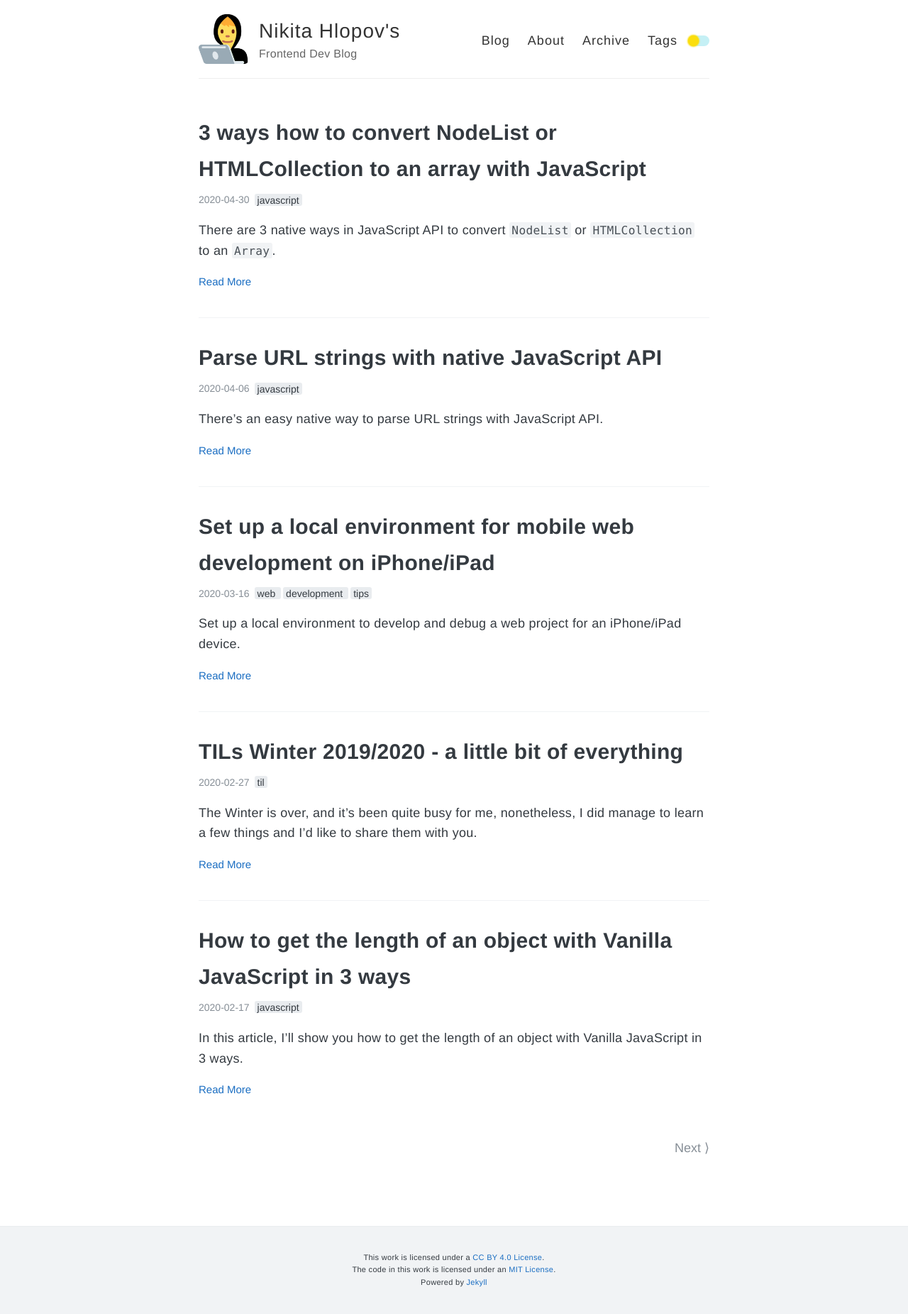
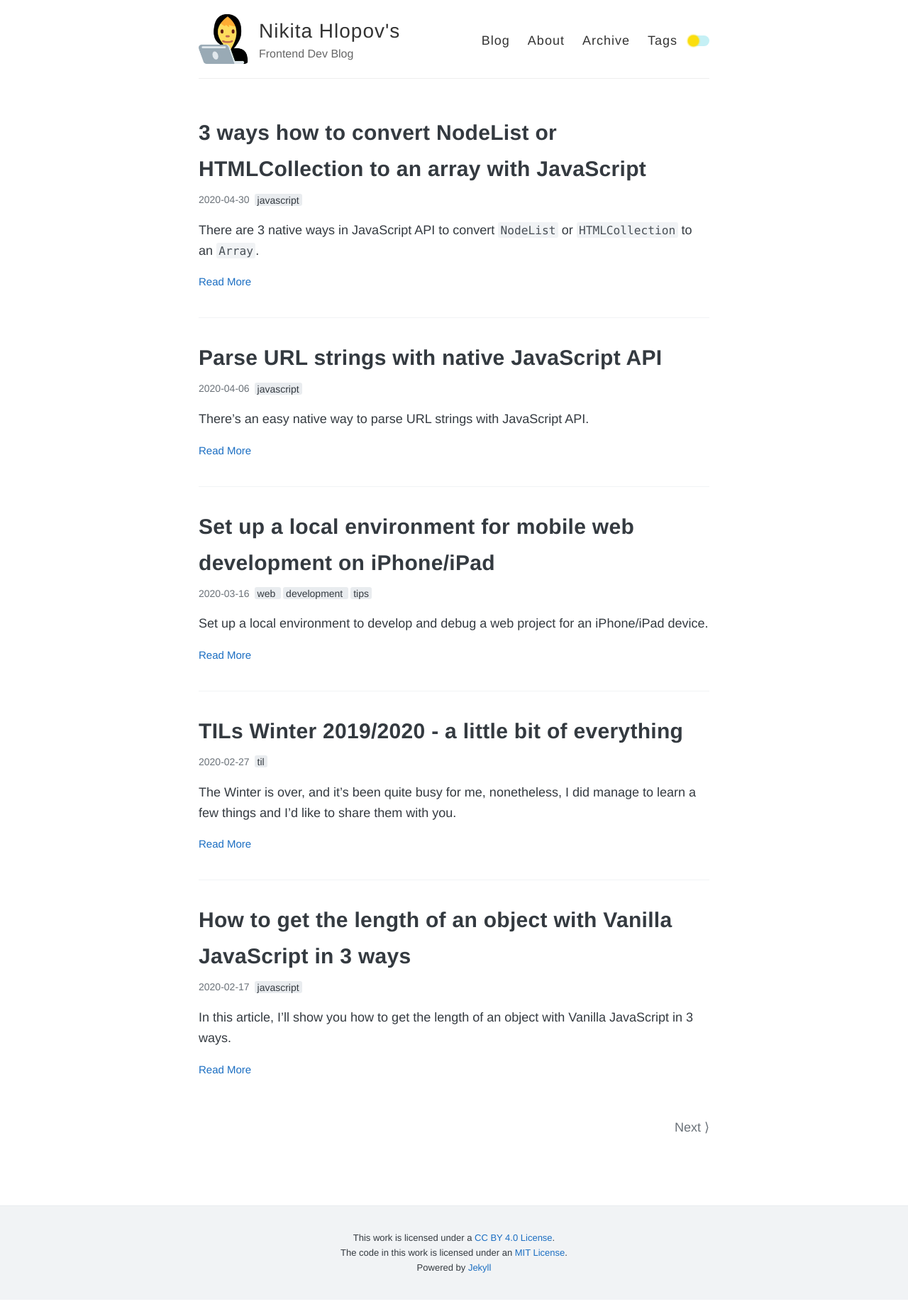
Before and after one commit to nikitahl/dev-blog, a Jekyll site: the page built from index.html, in a window 1280 px wide. Shown: the whole page at 71% size. Built offline with Jekyll 4.4.1, drawn with Linux system fonts in a browser that asks for light colours; the list of posts is cut into pages by our own code.

Commit message:
CSS tweaks

```diff
--- a/_includes/footer.html
+++ b/_includes/footer.html
@@ -1,7 +1,7 @@
 {% if site.footer-text %}
 <p style="text-align: center;">
-	This work is licensed under a <a rel="license" href="http://creativecommons.org/licenses/by/4.0/" target="_blank" rel="noopener">CC BY 4.0 License</a>.
-	<br />The code in this work is licensed under an <a rel="license" href="https://opensource.org/licenses/MIT" target="_blank" rel="noopener">MIT License</a>.
+	This work is licensed under a <a href="http://creativecommons.org/licenses/by/4.0/" target="_blank" rel="license noopener">CC BY 4.0 License</a>.
+	<br />The code in this work is licensed under an <a href="https://opensource.org/licenses/MIT" target="_blank" rel="license noopener">MIT License</a>.
 	<br />Powered by <a href="https://jekyllrb.com/" target="_blank" rel="noopener">Jekyll</a>
 </p>
 {% endif %}
--- a/_includes/meta.html
+++ b/_includes/meta.html
@@ -1,7 +1,7 @@
     <meta charset="utf-8" />
     <meta content='text/html; charset=utf-8' http-equiv='Content-Type'>
     <meta http-equiv='X-UA-Compatible' content='IE=edge'>
-    <meta name='viewport' content='width=device-width, initial-scale=1.0, maximum-scale=1.0'>
+    <meta name='viewport' content='width=device-width, initial-scale=1.0'>
 
     <meta property="og:type" content="website" />
     <meta property="og:image" content="{{ site.url }}{{ site.avatar }}" />
--- a/_includes/share-bar.html
+++ b/_includes/share-bar.html
@@ -1,5 +1,5 @@
 <section id="share-bar">
-  <h4>Share this article:</h4>
+  <b style="display:inline-block;margin: 0 0 15px;">Share this article:</b>
   <div class="share-buttons">
       <a class="share-button facebook" href="https://www.facebook.com/sharer/sharer.php?u={{ site.url }}{{ site.baseurl }}{{ page.url }}"
           onclick="window.open(this.href, 'pop-up', 'left=20,top=20,width=500,height=500,toolbar=1,resizable=0'); return false;"
--- a/_layouts/post.html
+++ b/_layouts/post.html
@@ -6,8 +6,8 @@
   <h1>{{ page.title }}</h1>
 
   <div class="meta">
-    <time class="date" datetime="{{ post.date | date: '%Y-%m-%d' }}">
-      {{ page.date | date: "%Y-%m-%d" }}
+    <time class="date" datetime="{{ page.date | date_to_xmlschema }}">
+      {{ page.date | date_to_string }}
     </time>
 
     <ul class="tag">
--- a/_sass/_variables.scss
+++ b/_sass/_variables.scss
@@ -30,7 +30,7 @@
 
 // Colors
 $base-color: $oc-gray-8;
-$base-lighten-color: $oc-gray-6;
+$base-lighten-color: #6a7178;
 
 $text-color: $base-color;
 $link-color: $oc-blue-8;
@@ -48,7 +48,7 @@
 $selection-color: $oc-black;
 $selection-background-color: $oc-gray-1;
 
-$pagination-color: $oc-gray-6;
+$pagination-color: $base-lighten-color;
 $pagination-over-color: $oc-gray-7;
 
 $tag-index-label-color: $base-color;
--- a/style.scss
+++ b/style.scss
@@ -18,13 +18,16 @@
 
 html {
   font-size: $base-font-size;
+  scroll-behavior: smooth;
 }
 
 body {
-  //font-family: $base-font;
   font-family: $helveticaNeue;
+  -webkit-font-smoothing: antialiased;
+  -moz-osx-font-smoothing: grayscale;
   color: $base-color;
   line-height: 1.6;
+  overflow-wrap: break-word;
 }
 
 .container {
@@ -45,7 +48,7 @@
   }
 }
 
-h1, h2, h3, h5 {
+h1, h2, h3, h4, h5 {
   font-weight: bold;
 }
 
@@ -65,18 +68,12 @@
 }
 
 h4 {
-  font-size: 20px;
-  color: $base-lighten-color;
-}
-
-h6 {
-  color: $base-lighten-color;
+  font-size: 18px;
 }
 
 p {
   color: $text-color;
   margin: 15px 0;
-  letter-spacing: .3px;
 }
 
 a {
@@ -496,6 +493,19 @@
       text-decoration: none;
     }
   }
+
+  img {
+    margin: 0 auto;
+  }
+
+  figcaption,
+  .figcaption {
+    display: block;
+    margin: 20px 0 0;
+    color: #555;
+    text-align: center;
+    font-size: 0.75em;
+  }
 }
 
 .pagination {
@@ -537,7 +547,7 @@
   margin: 10px 0;
   font-size: 16px;
   font-style: italic;
-  color: $oc-gray-6;
+  color: $base-lighten-color;
 }
 
 // Archive
@@ -609,7 +619,7 @@
   text-align: center;
 
   p {
-    font-size: $fine-font-size;
+    font-size: 13px;
   }
 }
 
@@ -647,6 +657,10 @@
   height: 420px;
 }
 
+.shadow {
+  box-shadow: 0 5px 11px 0 rgba(0, 0, 0, .25);
+}
+
 @media screen and (max-width: 560px) {
   .yt-iframe {
     height: 55vw;
```
Also changed, not shown: _layouts/default.html (+23 -3 lines).
